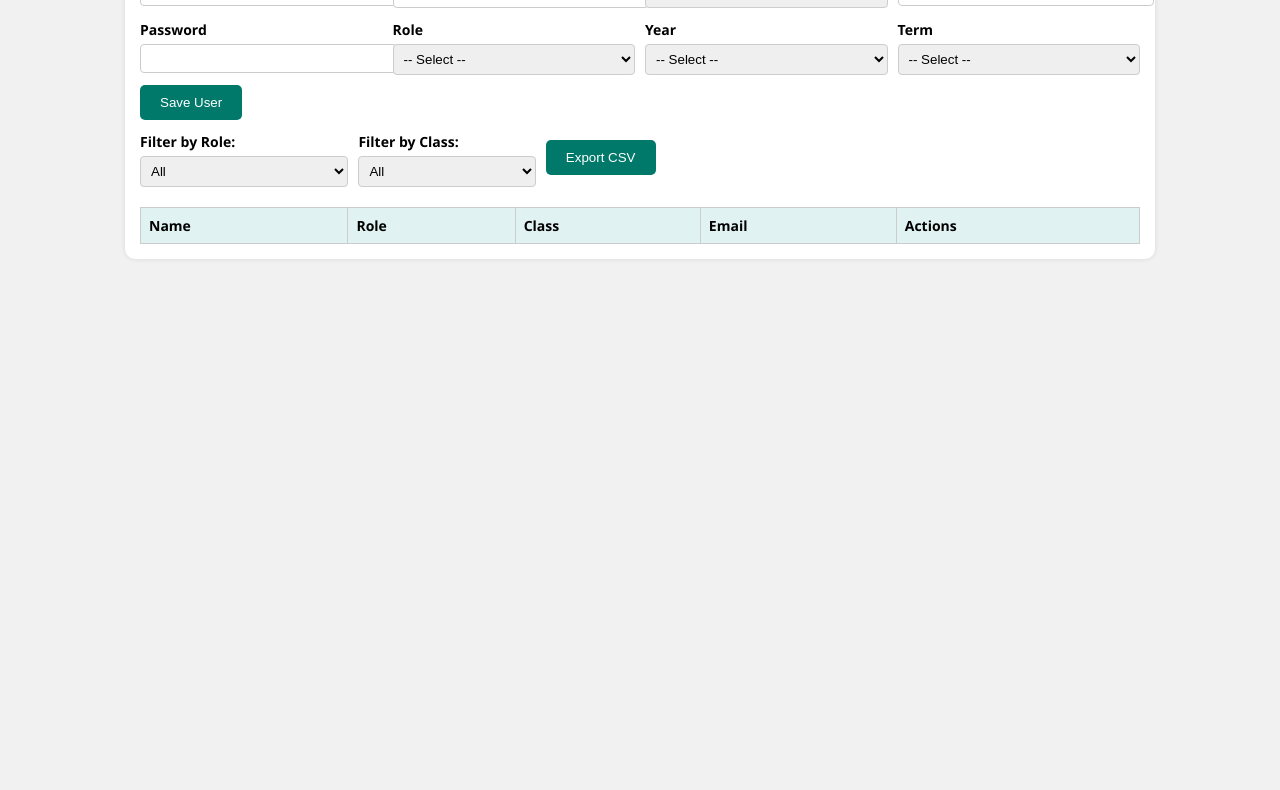
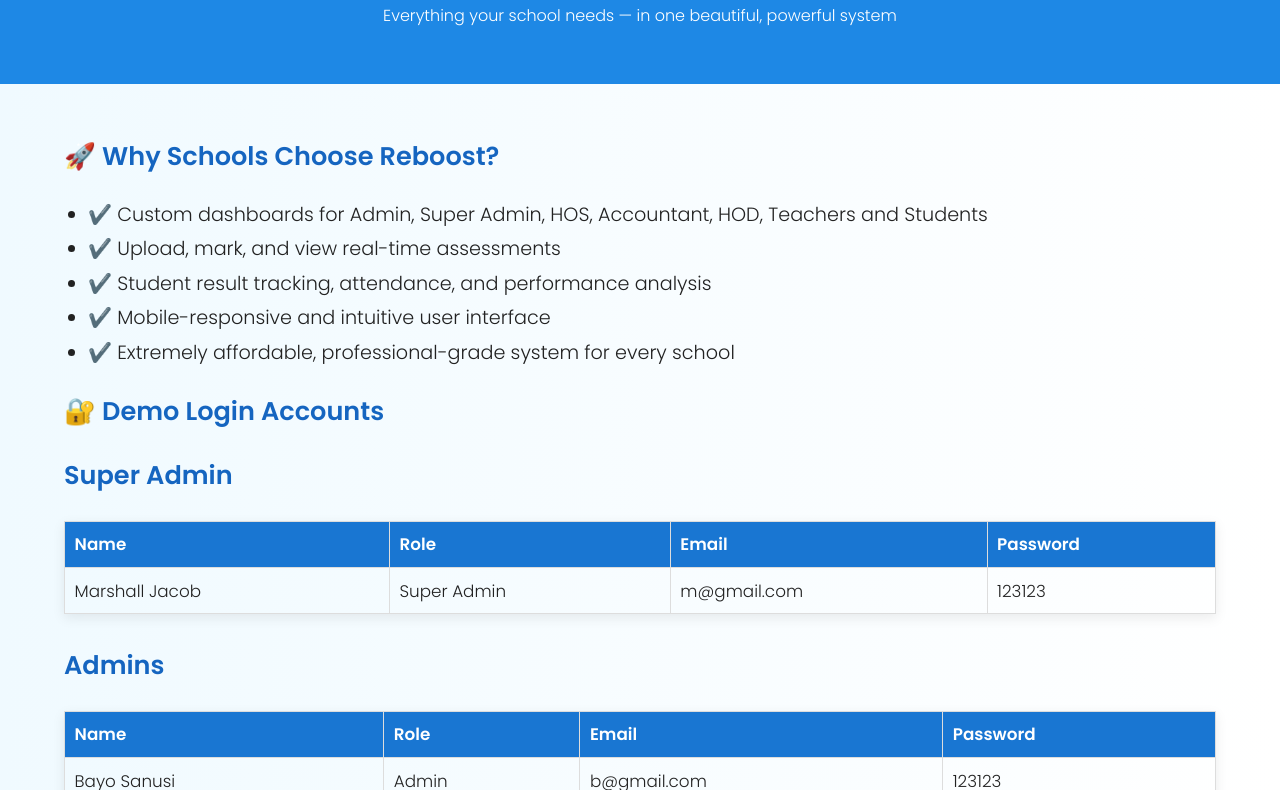
Before and after one commit to marshall294/school-manager-website-complete-e-learning, a plain HTML site: page index.html in a window 1280 px wide. Shown: the part 157-947 px from the top of the page. Before the commit the page ends 800 px from the top, so only its background shows below. Drawn offline with Linux system fonts and the light colour scheme; no server answers.

Commit message:
Update index.html

```diff
--- a/index.html
+++ b/index.html
@@ -1,339 +1,165 @@
-
 <!DOCTYPE html>
 <html lang="en">
 <head>
   <meta charset="UTF-8" />
-  <meta name="viewport" content="width=device-width, initial-scale=1.0"/>
-  <title>Admin | ORLI Academy</title>
-  <script src="https://www.gstatic.com/firebasejs/8.10.0/firebase-app.js"></script>
-  <script src="https://www.gstatic.com/firebasejs/8.10.0/firebase-auth.js"></script>
-  <script src="https://www.gstatic.com/firebasejs/8.10.0/firebase-database.js"></script>
+  <meta name="viewport" content="width=device-width, initial-scale=1.0" />
+  <title>Reboost School Manager Demo</title>
+  <link href="https://fonts.googleapis.com/css2?family=Poppins:wght@300;600&display=swap" rel="stylesheet">
   <style>
     body {
-      font-family: 'Segoe UI', sans-serif;
-      background: #f1f1f1;
+      font-family: 'Poppins', sans-serif;
       margin: 0;
-      padding: 20px;
+      padding: 0;
+      background: linear-gradient(to right, #f0faff, #ffffff);
+      color: #222;
     }
-    h2 {
+
+    header {
+      background-color: #1e88e5;
+      color: white;
+      padding: 2.5rem 1rem;
       text-align: center;
-      color: #004d40;
     }
+
+    h1 {
+      font-size: 2.6rem;
+      margin-bottom: 0.5rem;
+    }
+
     .container {
-      max-width: 1000px;
-      margin: auto;
-      background: #fff;
-      padding: 15px;
-      border-radius: 10px;
-      box-shadow: 0 0 5px rgba(0,0,0,0.1);
+      padding: 1.5rem;
     }
-    .form-group {
-      display: flex;
-      flex-wrap: wrap;
-      gap: 10px;
+
+    h2, h3 {
+      color: #1565c0;
+      font-size: 1.5rem;
     }
-    .form-group > div {
-      flex: 1 1 220px;
+
+    ul {
+      line-height: 1.8;
+      font-size: 1.1rem;
+      padding-left: 1.5rem;
     }
-    label {
-      font-size: 14px;
-      font-weight: bold;
-    }
-    input, select {
-      width: 100%;
-      padding: 6px;
-      margin-top: 4px;
-      border: 1px solid #ccc;
-      border-radius: 4px;
-    }
-    button {
-      margin-top: 10px;
-      padding: 10px 20px;
-      background: #00796b;
-      color: #fff;
-      border: none;
-      border-radius: 5px;
-      cursor: pointer;
-    }
-    button:hover {
-      background: #004d40;
-    }
+
     table {
       width: 100%;
       border-collapse: collapse;
-      margin-top: 20px;
-      font-size: 14px;
+      margin-bottom: 2rem;
+      font-size: 1rem;
+      box-shadow: 0 4px 12px rgba(0,0,0,0.08);
     }
-    th, td {
-      padding: 8px;
-      border: 1px solid #ccc;
+
+    table th, table td {
+      border: 1px solid #ddd;
+      padding: 0.6rem;
       text-align: left;
     }
-    th {
-      background: #e0f2f1;
+
+    table th {
+      background-color: #1976d2;
+      color: white;
     }
-    .actions button {
-      margin-right: 5px;
-      padding: 4px 8px;
-      font-size: 12px;
+
+    .cta {
+      display: block;
+      margin: 2rem auto;
+      padding: 1rem;
+      background-color: #0d47a1;
+      color: white;
+      text-align: center;
+      text-decoration: none;
+      font-size: 1.1rem;
+      border-radius: 8px;
+      width: 90%;
+      max-width: 400px;
+      box-shadow: 0 6px 18px rgba(13, 71, 161, 0.3);
     }
-    .delete {
-      background: #e53935;
+
+    .note {
+      text-align: center;
+      font-style: italic;
+      color: #444;
+      margin-top: 2rem;
+      font-size: 1rem;
     }
-    .filter-group {
-      margin-top: 10px;
-      display: flex;
-      flex-wrap: wrap;
-      gap: 10px;
-    }
-    @media(max-width: 600px) {
-      .form-group, .filter-group {
-        flex-direction: column;
-      }
+
+    @media (min-width: 768px) {
+      h1 { font-size: 3rem; }
+      .container { padding: 2rem 4rem; }
+      h2, h3 { font-size: 1.6rem; }
+      ul { font-size: 1.2rem; }
+      table { font-size: 1.05rem; }
     }
   </style>
 </head>
 <body>
+  <header>
+    <h1>Reboost School Manager</h1>
+    <p>Everything your school needs — in one beautiful, powerful system</p>
+  </header>
 
-<h2>Admin - Manage Users</h2>
-<div class="container">
+  <div class="container">
+    <h2>🚀 Why Schools Choose Reboost?</h2>
+    <ul>
+      <li>✔️ Custom dashboards for Admin, Super Admin, HOS, Accountant, HOD, Teachers and Students</li>
+      <li>✔️ Upload, mark, and view real-time assessments</li>
+      <li>✔️ Student result tracking, attendance, and performance analysis</li>
+      <li>✔️ Mobile-responsive and intuitive user interface</li>
+      <li>✔️ Extremely affordable, professional-grade system for every school</li>
+    </ul>
 
-  <div class="form-group">
-    <div><label>Name</label><input type="text" id="name" /></div>
-    <div><label>Date of Birth</label><input type="date" id="dob" /></div>
-    <div><label>Sex</label>
-      <select id="sex">
-        <option value="">-- Select --</option>
-        <option>Male</option>
-        <option>Female</option>
-      </select>
-    </div>
-    <div><label>Email</label><input type="email" id="email" /></div>
-    <div><label>Password</label><input type="password" id="password" /></div>
-    <div><label>Role</label>
-      <select id="role" onchange="toggleClassField()">
-        <option value="">-- Select --</option>
-        <option>student</option>
-        <option>teacher</option>
-        <option>hod</option>
-        <option>hos</option>
-        <option>accountant</option>
-        <option>admin</option>
-        <option>super-admin</option>
-      </select>
-    </div>
-    <div id="classContainer"><label>Class</label>
-      <select id="class">
-        <option value="">-- Select --</option>
-        <option>Year 1</option>
-        <option>Year 2</option>
-        <option>Year 3</option>
-        <option>Year 4</option>
-        <option>Year 5</option>
-        <option>Year 6</option>
-      </select>
-    </div>
-    <div><label>Year</label>
-      <select id="year">
-        <option value="">-- Select --</option>
-        <option>2024–2025</option>
-        <option>2025–2026</option>
-        <option>2026–2027</option>
-        <option>2027–2028</option>
-        <option>2028–2029</option>
-        <option>2029–2030</option>
-      </select>
-    </div>
-    <div><label>Term</label>
-      <select id="term">
-        <option value="">-- Select --</option>
-        <option>First</option>
-        <option>Second</option>
-        <option>Third</option>
-      </select>
+    <h2>🔐 Demo Login Accounts</h2>
+
+    <h3>Super Admin</h3>
+    <table>
+      <tr><th>Name</th><th>Role</th><th>Email</th><th>Password</th></tr>
+      <tr><td>Marshall Jacob</td><td>Super Admin</td><td>m@gmail.com</td><td>123123</td></tr>
+    </table>
+
+    <h3>Admins</h3>
+    <table>
+      <tr><th>Name</th><th>Role</th><th>Email</th><th>Password</th></tr>
+      <tr><td>Bayo Sanusi</td><td>Admin</td><td>b@gmail.com</td><td>123123</td></tr>
+    </table>
+
+    <h3>HOS / HOD / Accountant</h3>
+    <table>
+      <tr><th>Name</th><th>Role</th><th>Email</th><th>Password</th></tr>
+      <tr><td>Peter HOS</td><td>Head of School</td><td>h2@gmail.com</td><td>123123</td></tr>
+      <tr><td>Sonia Hod</td><td>Head of Dept</td><td>h@gmail.com</td><td>123123</td></tr>
+      <tr><td>Femi Accountant</td><td>Accountant</td><td>a@gmail.com</td><td>123123</td></tr>
+    </table>
+
+    <h3>Class Teachers</h3>
+    <table>
+      <tr><th>Name</th><th>Class</th><th>Email</th><th>Password</th></tr>
+      <tr><td>Teacher 1</td><td>Year 1</td><td>t1@gmail.com</td><td>123123</td></tr>
+      <tr><td>Teacher 2</td><td>Year 2</td><td>t2@gmail.com</td><td>123123</td></tr>
+      <tr><td>Teacher 3</td><td>Year 3</td><td>t3@gmail.com</td><td>123123</td></tr>
+      <tr><td>Teacher 4</td><td>Year 4</td><td>t4@gmail.com</td><td>123123</td></tr>
+      <tr><td>Teacher 5</td><td>Year 5</td><td>t5@gmail.com</td><td>123123</td></tr>
+      <tr><td>Teacher 6</td><td>Year 6</td><td>t6@gmail.com</td><td>123123</td></tr>
+    </table>
+
+    <h2>🎓 Students by Class (5 per class)</h2>
+    <script>
+      const classes = [1,2,3,4,5,6];
+      document.write(classes.map(cls => `
+        <h3>Year ${cls}</h3>
+        <table>
+          <tr><th>Name</th><th>Email</th><th>Password</th></tr>
+          ${[1,2,3,4,5].map(i => `<tr><td>Y${cls} Student ${i}</td><td>y${cls}s${i}@gmail.com</td><td>123123</td></tr>`).join('')}
+        </table>
+      `).join(''));
+    </script>
+
+    <a class="cta" href="dashboard.html">💼 Explore Full Demo Dashboard</a>
+
+    <div class="note">
+      🎯 Teachers can log in and upload or mark assignments. Students submit work live. Admins monitor everything in real-time.
+      <br/><br/>
+      This demo proves how beautiful and powerful your school's digital future can be — start now and save big while upgrading your school system.
     </div>
   </div>
-
-  <button onclick="saveUser()">Save User</button>
-
-  <div class="filter-group">
-    <div>
-      <label>Filter by Role:</label>
-      <select id="filterRole" onchange="loadUsers()">
-        <option value="">All</option>
-        <option>student</option>
-        <option>teacher</option>
-        <option>hod</option>
-        <option>hos</option>
-        <option>accountant</option>
-        <option>admin</option>
-        <option>super-admin</option>
-      </select>
-    </div>
-    <div>
-      <label>Filter by Class:</label>
-      <select id="filterClass" onchange="loadUsers()">
-        <option value="">All</option>
-        <option>Year 1</option>
-        <option>Year 2</option>
-        <option>Year 3</option>
-        <option>Year 4</option>
-        <option>Year 5</option>
-        <option>Year 6</option>
-      </select>
-    </div>
-    <div>
-      <button onclick="exportCSV()">Export CSV</button>
-    </div>
-  </div>
-
-  <table>
-    <thead>
-      <tr><th>Name</th><th>Role</th><th>Class</th><th>Email</th><th>Actions</th></tr>
-    </thead>
-    <tbody id="userTable"></tbody>
-  </table>
-
-</div>
-
-<script>
-  const firebaseConfig = {
-    apiKey: "AIzaSyC3Ef_ZnjmU_X2JJDbUlDYv6enGkuuW2n0",
-    authDomain: "school-6425b.firebaseapp.com",
-    databaseURL: "https://school-6425b-default-rtdb.firebaseio.com",
-    projectId: "school-6425b",
-    storageBucket: "school-6425b.appspot.com",
-    messagingSenderId: "929265479935",
-    appId: "1:929265479935:web:af45ea5968ee50258a1cca"
-  };
-  firebase.initializeApp(firebaseConfig);
-  const auth = firebase.auth();
-  const db = firebase.database();
-  let editKey = null;
-
-  function toggleClassField() {
-    const role = document.getElementById("role").value;
-    document.getElementById("classContainer").style.display =
-      (role === "student" || role === "teacher") ? "block" : "none";
-  }
-
-  function saveUser() {
-    const name = nameInput.value.trim();
-    const dob = dobInput.value;
-    const sex = sexInput.value;
-    const email = emailInput.value.trim();
-    const password = passwordInput.value;
-    const role = roleInput.value;
-    const classVal = classInput.value;
-    const year = yearInput.value;
-    const term = termInput.value;
-
-    if (!name || !email || !password || !role) {
-      alert("Name, Email, Password and Role are required.");
-      return;
-    }
-
-    const userData = { name, dob, sex, email, role, class: classVal, year, term };
-
-    if (editKey) {
-      db.ref("users/" + editKey).update(userData).then(() => {
-        alert("User updated.");
-        resetForm(); loadUsers(); editKey = null;
-      });
-    } else {
-      auth.createUserWithEmailAndPassword(email, password).then(cred => {
-        db.ref("users/" + cred.user.uid).set(userData).then(() => {
-          alert("User created.");
-          resetForm(); loadUsers();
-        });
-      }).catch(err => alert("Error: " + err.message));
-    }
-  }
-
-  function loadUsers() {
-    const filterRole = document.getElementById("filterRole").value;
-    const filterClass = document.getElementById("filterClass").value;
-    db.ref("users").once("value").then(snap => {
-      const table = document.getElementById("userTable");
-      table.innerHTML = "";
-      const users = snap.val() || {};
-      Object.entries(users).forEach(([key, user]) => {
-        if ((filterRole && user.role !== filterRole) || (filterClass && user.class !== filterClass)) return;
-        const row = `<tr>
-          <td>${user.name}</td>
-          <td>${user.role}</td>
-          <td>${user.class || "-"}</td>
-          <td>${user.email}</td>
-          <td class="actions">
-            <button onclick="editUser('${key}')">Edit</button>
-            <button class="delete" onclick="deleteUser('${key}')">Delete</button>
-          </td></tr>`;
-        table.innerHTML += row;
-      });
-    });
-  }
-
-  function editUser(key) {
-    db.ref("users/" + key).once("value").then(snap => {
-      const u = snap.val();
-      nameInput.value = u.name;
-      dobInput.value = u.dob;
-      sexInput.value = u.sex;
-      emailInput.value = u.email;
-      passwordInput.value = "password"; // Hidden, not editable
-      roleInput.value = u.role;
-      classInput.value = u.class;
-      yearInput.value = u.year;
-      termInput.value = u.term;
-      toggleClassField();
-      editKey = key;
-    });
-  }
-
-  function deleteUser(key) {
-    if (confirm("Delete this user?")) {
-      db.ref("users/" + key).remove().then(() => {
-        alert("Deleted."); loadUsers();
-      });
-    }
-  }
-
-  function resetForm() {
-    document.querySelectorAll("input, select").forEach(e => e.value = "");
-    toggleClassField();
-    editKey = null;
-  }
-
-  function exportCSV() {
-    db.ref("users").once("value").then(snap => {
-      const data = snap.val() || {};
-      let csv = "Name,Role,Class,Email\n";
-      Object.values(data).forEach(u => {
-        csv += `${u.name},${u.role},${u.class || "-"},${u.email}\n`;
-      });
-      const blob = new Blob([csv], { type: "text/csv" });
-      const a = document.createElement("a");
-      a.href = URL.createObjectURL(blob);
-      a.download = "users.csv";
-      a.click();
-    });
-  }
-
-  window.onload = () => {
-    toggleClassField();
-    loadUsers();
-  };
-
-  const nameInput = document.getElementById("name");
-  const dobInput = document.getElementById("dob");
-  const sexInput = document.getElementById("sex");
-  const emailInput = document.getElementById("email");
-  const passwordInput = document.getElementById("password");
-  const roleInput = document.getElementById("role");
-  const classInput = document.getElementById("class");
-  const yearInput = document.getElementById("year");
-  const termInput = document.getElementById("term");
-</script>
-
 </body>
 </html>
```
